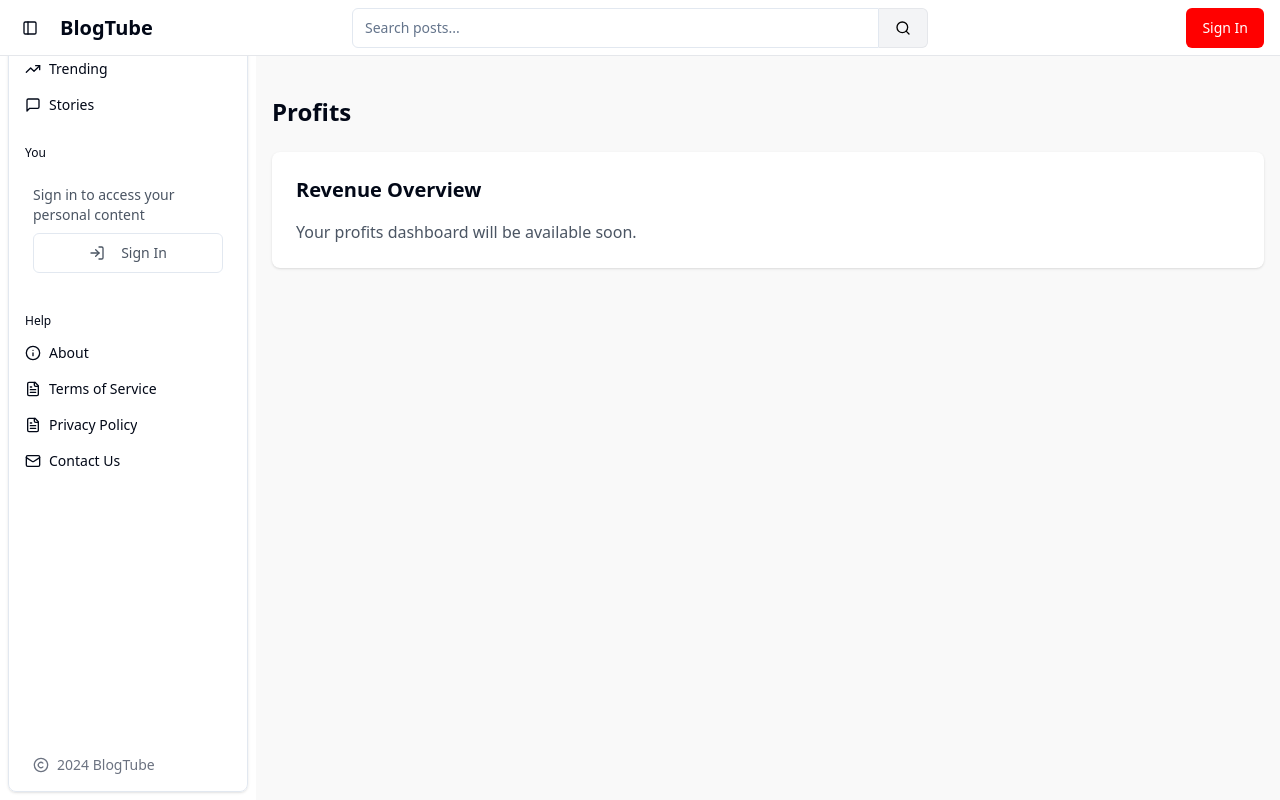
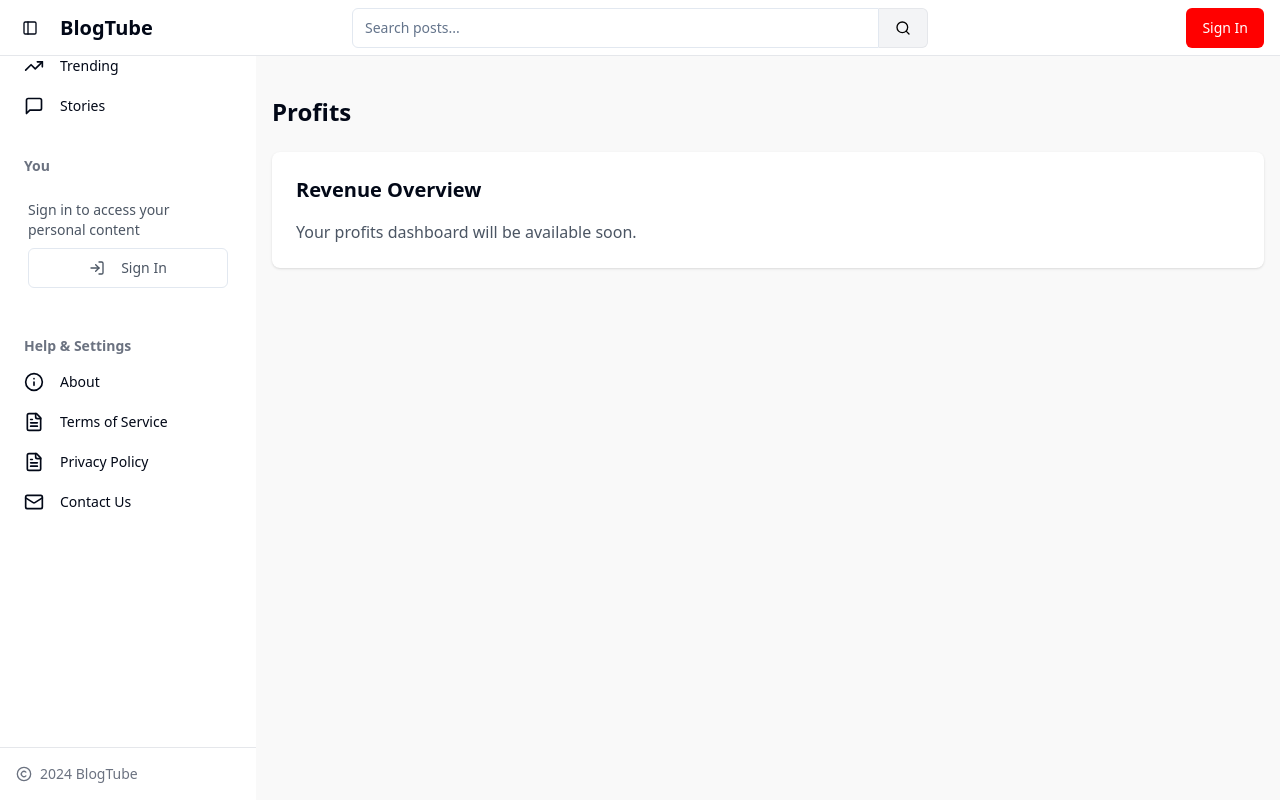
Before and after one commit to azabdali/blogshot-snapshare, a React (Vite) app: page /profits in a window 1280 px wide. Built offline with nearby package versions, Linux system fonts and the light colour scheme.

Commit message:
Rebuild sidebar with YouTube style
Updated the sidebar component to implement an overlay style similar to YouTube's sidebar. This change enhances the visual appearance and user experience of the sidebar navigation.
[skip gpt_engineer]

```diff
--- a/src/App.tsx
+++ b/src/App.tsx
@@ -6,6 +6,7 @@ import { BrowserRouter, Routes, Route, Navigate } from "react-router-dom";
 import { SidebarProvider } from "./components/ui/sidebar";
 import { AuthProvider } from "./contexts/AuthContext";
 import { AppSidebar } from "./components/AppSidebar";
+import { Navbar } from "./components/Navbar";
 import Index from "./pages/Index";
 import Editor from "./pages/Editor";
 import Blog from "./pages/Blog";
@@ -29,10 +30,11 @@ const App = () => (
         <Sonner />
         <BrowserRouter>
           <SidebarProvider>
-            <div className="min-h-screen flex w-full">
+            <div className="min-h-screen flex flex-col w-full">
+              <Navbar />
+              <div className="flex-1 flex">
                 <AppSidebar />
-              <div className="flex-1 relative">
-                <div className="fixed inset-0 bg-black/40 z-40 transition-opacity duration-300 lg:hidden peer-[[data-state=expanded]]:block hidden" />
+                <main className="flex-1 relative">
                   <Routes>
                     <Route path="/" element={<Index />} />
                     <Route path="/editor" element={<Editor />} />
@@ -41,6 +43,7 @@ const App = () => (
                     <Route path="/profits" element={<Profits />} />
                     <Route path="*" element={<Navigate to="/" replace />} />
                   </Routes>
+                </main>
               </div>
             </div>
           </SidebarProvider>
--- a/src/components/AppSidebar.tsx
+++ b/src/components/AppSidebar.tsx
@@ -14,17 +14,7 @@ import {
 } from "lucide-react";
 import { Link } from "react-router-dom";
 import { useAuth } from "@/contexts/AuthContext";
-import {
-  Sidebar,
-  SidebarContent,
-  SidebarGroup,
-  SidebarGroupContent,
-  SidebarGroupLabel,
-  SidebarMenu,
-  SidebarMenuButton,
-  SidebarMenuItem,
-  SidebarFooter,
-} from "./ui/sidebar";
+import { useSidebar } from "@/components/ui/sidebar";
 import { Button } from "./ui/button";
 
 const mainItems = [
@@ -49,53 +39,44 @@ const helpItems = [
 
 export function AppSidebar() {
   const { isLoggedIn } = useAuth();
+  const { state } = useSidebar();
 
   return (
-    <Sidebar variant="floating">
-      <SidebarContent className="!block">
-        <SidebarGroup>
-          <SidebarGroupContent>
-            <SidebarMenu>
+    <>
+      <div className="sidebar-overlay" data-state={state}>
+        <nav className="flex flex-col h-full">
+          <div className="flex-1 py-2">
+            <div className="space-y-1 px-3">
               {mainItems.map((item) => (
-                <SidebarMenuItem key={item.title}>
-                  <SidebarMenuButton
-                    asChild
-                    tooltip={item.title}
-                    className="hover:bg-gray-100 dark:hover:bg-zinc-800"
+                <Link
+                  key={item.title}
+                  to={item.url}
+                  className="flex items-center gap-4 px-3 py-2 text-sm rounded-lg hover:bg-gray-100 dark:hover:bg-zinc-800"
                 >
-                    <Link to={item.url}>
                   <item.icon className="h-5 w-5" />
-                      <span>{item.title}</span>
+                  <span className="lg:block hidden">{item.title}</span>
                 </Link>
-                  </SidebarMenuButton>
-                </SidebarMenuItem>
               ))}
-            </SidebarMenu>
-          </SidebarGroupContent>
-        </SidebarGroup>
+            </div>
 
-        <SidebarGroup>
-          <SidebarGroupLabel>You</SidebarGroupLabel>
-          <SidebarGroupContent>
+            <div className="mt-8">
+              <h3 className="px-6 text-sm font-semibold text-gray-500 dark:text-gray-400 lg:block hidden">
+                You
+              </h3>
+              <div className="mt-2 space-y-1 px-3">
                 {isLoggedIn ? (
-              <SidebarMenu>
-                {userItems.map((item) => (
-                  <SidebarMenuItem key={item.title}>
-                    <SidebarMenuButton
-                      asChild
-                      tooltip={item.title}
-                      className="hover:bg-gray-100 dark:hover:bg-zinc-800"
+                  userItems.map((item) => (
+                    <Link
+                      key={item.title}
+                      to={item.url}
+                      className="flex items-center gap-4 px-3 py-2 text-sm rounded-lg hover:bg-gray-100 dark:hover:bg-zinc-800"
                     >
-                      <Link to={item.url}>
                       <item.icon className="h-5 w-5" />
-                        <span>{item.title}</span>
+                      <span className="lg:block hidden">{item.title}</span>
                     </Link>
-                    </SidebarMenuButton>
-                  </SidebarMenuItem>
-                ))}
-              </SidebarMenu>
+                  ))
                 ) : (
-              <div className="p-4 text-sm text-gray-600 dark:text-gray-400">
+                  <div className="p-4 text-sm text-gray-600 dark:text-gray-400 lg:block hidden">
                     <p>Sign in to access your personal content</p>
                     <Button variant="outline" className="mt-2 w-full" onClick={() => {}}>
                       <LogIn className="mr-2 h-4 w-4" />
@@ -103,38 +84,37 @@ export function AppSidebar() {
                     </Button>
                   </div>
                 )}
-          </SidebarGroupContent>
-        </SidebarGroup>
+              </div>
+            </div>
 
-        <SidebarGroup>
-          <SidebarGroupLabel>Help</SidebarGroupLabel>
-          <SidebarGroupContent>
-            <SidebarMenu>
+            <div className="mt-8">
+              <h3 className="px-6 text-sm font-semibold text-gray-500 dark:text-gray-400 lg:block hidden">
+                Help & Settings
+              </h3>
+              <div className="mt-2 space-y-1 px-3">
                 {helpItems.map((item) => (
-                <SidebarMenuItem key={item.title}>
-                  <SidebarMenuButton
-                    asChild
-                    tooltip={item.title}
-                    className="hover:bg-gray-100 dark:hover:bg-zinc-800"
+                  <Link
+                    key={item.title}
+                    to={item.url}
+                    className="flex items-center gap-4 px-3 py-2 text-sm rounded-lg hover:bg-gray-100 dark:hover:bg-zinc-800"
                   >
-                    <Link to={item.url}>
                     <item.icon className="h-5 w-5" />
-                      <span>{item.title}</span>
+                    <span className="lg:block hidden">{item.title}</span>
                   </Link>
-                  </SidebarMenuButton>
-                </SidebarMenuItem>
                 ))}
-            </SidebarMenu>
-          </SidebarGroupContent>
-        </SidebarGroup>
-      </SidebarContent>
+              </div>
+            </div>
+          </div>
 
-      <SidebarFooter>
-        <div className="flex items-center gap-2 px-4 py-2 text-sm text-gray-500 dark:text-gray-400">
+          <div className="p-4 border-t border-gray-200 dark:border-gray-800">
+            <div className="flex items-center gap-2 text-sm text-gray-500 dark:text-gray-400">
               <Copyright className="h-4 w-4" />
-          <span>2024 BlogTube</span>
+              <span className="lg:block hidden">2024 BlogTube</span>
             </div>
-      </SidebarFooter>
-    </Sidebar>
+          </div>
+        </nav>
+      </div>
+      <div className="sidebar-backdrop" data-state={state} />
+    </>
   );
 }
--- a/src/index.css
+++ b/src/index.css
@@ -34,14 +34,8 @@
 
     --radius: 0.5rem;
 
-    --sidebar-background: 0 0% 98%;
-    --sidebar-foreground: 240 5.3% 26.1%;
-    --sidebar-primary: 240 5.9% 10%;
-    --sidebar-primary-foreground: 0 0% 98%;
-    --sidebar-accent: 240 4.8% 95.9%;
-    --sidebar-accent-foreground: 240 5.9% 10%;
-    --sidebar-border: 220 13% 91%;
-    --sidebar-ring: 217.2 91.2% 59.8%;
+    --sidebar-width: 240px;
+    --sidebar-width-collapsed: 72px;
   }
 
   .dark {
@@ -72,15 +66,6 @@
     --border: 217.2 32.6% 17.5%;
     --input: 217.2 32.6% 17.5%;
     --ring: 212.7 26.8% 83.9%;
-
-    --sidebar-background: 240 5.9% 10%;
-    --sidebar-foreground: 240 4.8% 95.9%;
-    --sidebar-primary: 224.3 76.3% 48%;
-    --sidebar-primary-foreground: 0 0% 100%;
-    --sidebar-accent: 240 3.7% 15.9%;
-    --sidebar-accent-foreground: 240 4.8% 95.9%;
-    --sidebar-border: 240 3.7% 15.9%;
-    --sidebar-ring: 217.2 91.2% 59.8%;
   }
 }
 
@@ -93,3 +78,44 @@
     @apply bg-background text-foreground;
   }
 }
+
+/* YouTube-style Sidebar */
+.sidebar-overlay {
+  @apply fixed top-14 left-0 bottom-0 z-40 bg-white dark:bg-youtube-black;
+  width: var(--sidebar-width);
+  transform: translateX(-100%);
+  transition: transform 0.2s ease-in-out;
+}
+
+.sidebar-overlay[data-state="expanded"] {
+  transform: translateX(0);
+}
+
+@media (min-width: 1024px) {
+  .sidebar-overlay {
+    @apply relative top-0;
+    transform: none;
+    transition: width 0.2s ease-in-out;
+  }
+
+  .sidebar-overlay[data-state="collapsed"] {
+    width: var(--sidebar-width-collapsed);
+  }
+}
+
+.sidebar-backdrop {
+  @apply fixed inset-0 bg-black/40 z-30 transition-opacity duration-300;
+  opacity: 0;
+  pointer-events: none;
+}
+
+.sidebar-backdrop[data-state="expanded"] {
+  opacity: 1;
+  pointer-events: auto;
+}
+
+@media (min-width: 1024px) {
+  .sidebar-backdrop {
+    display: none;
+  }
+}
--- a/src/pages/Index.tsx
+++ b/src/pages/Index.tsx
@@ -1,4 +1,3 @@
-import { Navbar } from "@/components/Navbar";
 import { CategoryBar } from "@/components/CategoryBar";
 import { BlogCard } from "@/components/BlogCard";
 import { FeaturedPost } from "@/components/FeaturedPost";
@@ -50,10 +49,9 @@ const BLOG_POSTS = [
 
 const Index = () => {
   return (
-    <div className="min-h-screen bg-gray-50">
-      <Navbar />
+    <div className="min-h-screen bg-gray-50 dark:bg-youtube-black">
       <CategoryBar />
-      <main className="container mx-auto px-4 pt-24 pb-12">
+      <main className="container mx-auto px-4 py-6">
         <section className="mb-12">
           <FeaturedPost {...FEATURED_POST} />
         </section>
```
Lines whose indentation alone changed are shown as unchanged.
